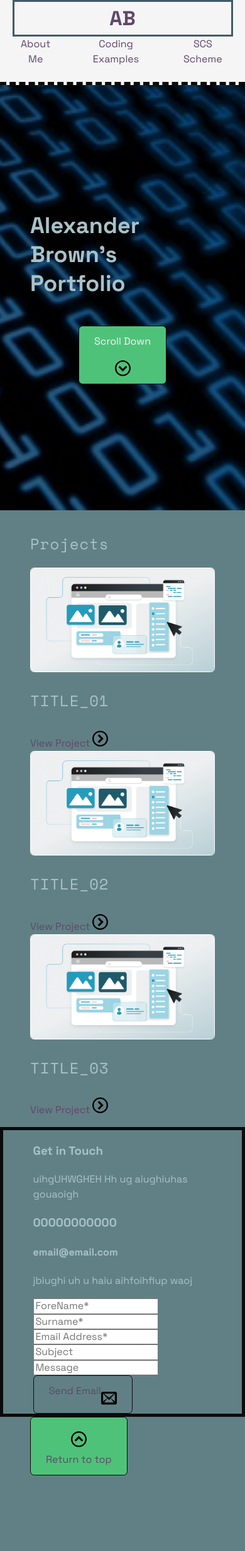
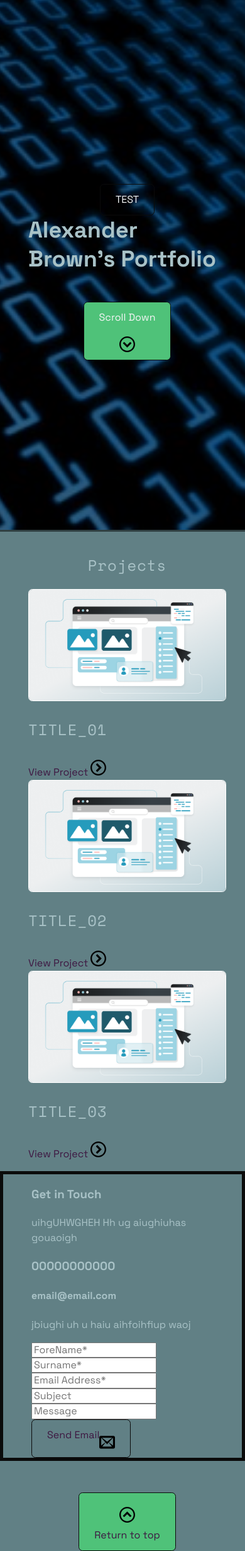
Before and after one commit to thebarmybrit-svg/Portfolio, a PHP site: page / in a window 390 px wide. Shown: the whole page at 63% size. Before the commit the page ends 2342 px from the top, so only its background shows below. Run offline with PHP 8.4, Linux system fonts and the light colour scheme.

Commit message:
Hidden sidebar in mobile view, created dummy button for future functionality, adjusted center look of the webpages

```diff
--- a/about_me.html
+++ b/about_me.html
@@ -21,10 +21,16 @@
                             <a href="about_me.html">About Me</a>
                         </li>
                         <li class="naviagion-item">
+                            <a href="index.html#projects-section">Projects</a>
+                        </li>
+                        <li class="naviagion-item">
                             <a href="coding_examples.html">Coding Examples</a>
                         </li>
                         <li class="naviagion-item">
                             <a href="scs_scheme.html">SCS Scheme</a>
+                        </li>
+                        <li class="naviagion-item">
+                            <a href="index.html#contact-form-section">Contact Me</a>
                         </li>
                     </ul>
                     <div class="sidebar-social-logos hidden-mobile">
--- a/coding_examples.html
+++ b/coding_examples.html
@@ -21,10 +21,16 @@
                             <a href="about_me.html">About Me</a>
                         </li>
                         <li class="naviagion-item">
+                            <a href="index.html#projects-section">Projects</a>
+                        </li>
+                        <li class="naviagion-item">
                             <a href="coding_examples.html">Coding Examples</a>
                         </li>
                         <li class="naviagion-item">
                             <a href="scs_scheme.html">SCS Scheme</a>
+                        </li>
+                        <li class="naviagion-item">
+                            <a href="index.html#contact-form-section">Contact Me</a>
                         </li>
                     </ul>
                     <div class="sidebar-social-logos hidden-mobile">
--- a/index.html
+++ b/index.html
@@ -11,6 +11,7 @@
         <div id="header">
             <header>
                 <div class="inner">
+
                     <div class="img-container">
                         <img class="img img--banner" src="img/data-600x243.jpg" alt="neon blue 1s and 0s on a dark background">
                     </div>
@@ -18,6 +19,12 @@
                         <div class="header-container">
                             <div class="container">
                                 <div class="grid">
+                                    <div class="nav-toggle hidden-sm hidden-md hidden-lg hidden-xl">
+                                        <a class="btn btn--toggle">
+                                            TEST
+                                            <span class="icon icon-hamburger"></span>
+                                        </a>
+                                    </div>
                                     <h1 class="hidden-sm hidden-md hidden-lg hidden-xl">Alexander Brown's Portfolio</h1>
                                     <h1 class="hidden-mobile">My Name is Alexander Brown</h1>
                                     <p class="hidden-mobile">I am a Web developer, and this is my portfolio.</p>
@@ -33,7 +40,7 @@
             </header>
         </div>
 
-        <div id="sidebar-section">
+        <div id="sidebar-section" class="hidden-mobile">
             <div class="sidebar-container">
                 <div class="grid">
                     <div class="initials">
@@ -44,13 +51,19 @@
                             <a href="about_me.html">About Me</a>
                         </li>
                         <li class="naviagion-item">
+                            <a href="index.html#projects-section">Projects</a>
+                        </li>
+                        <li class="naviagion-item">
                             <a href="coding_examples.html">Coding Examples</a>
                         </li>
                         <li class="naviagion-item">
                             <a href="scs_scheme.html">SCS Scheme</a>
                         </li>
+                        <li class="naviagion-item">
+                            <a href="index.html#contact-form-section">Contact Me</a>
+                        </li>
                     </ul>
-                    <div class="sidebar-social-logos hidden-mobile">
+                    <div class="sidebar-social-logos">
                         <a class="facebook btn--primary" href="#" target="_blank" rel="noopener">
                             <span class="icon-facebook"></span>
                         </a>
@@ -118,14 +131,14 @@
             <div id="contact-form-section">
                 <div class="container">
                     <div class="grid">
-                        <div class="grid__col-lg--5 contact-information">
+                        <div class="grid__col-md--4 grid__col-lg--5 contact-information">
                             <h3>Get in Touch</h3>
                             <p>uihgUHWGHEH Hh ug aiughiuhas gouaoigh</p>
                             <h3>00000000000</h3>
                             <h4>email@email.com</h4>
                             <p>jbiughi uh u haiu aihfoihfiup waoj</p>
                         </div>
-                        <form class="grid__col-lg--8 contact-form" method="get" action="#" accept-charset="UTF8">
+                        <form class="grid__col-md--6 grid__col-lg--8 contact-form" method="get" action="#" accept-charset="UTF8">
                             <input type="text" placeholder="ForeName*">
                             <input type="text" placeholder="Surname*">
                             <input type="text" placeholder="Email Address*">
--- a/scs_scheme.html
+++ b/scs_scheme.html
@@ -21,10 +21,16 @@
                             <a href="about_me.html">About Me</a>
                         </li>
                         <li class="naviagion-item">
+                            <a href="index.html#projects-section">Projects</a>
+                        </li>
+                        <li class="naviagion-item">
                             <a href="coding_examples.html">Coding Examples</a>
                         </li>
                         <li class="naviagion-item">
                             <a href="scs_scheme.html">SCS Scheme</a>
+                        </li>
+                        <li class="naviagion-item">
+                            <a href="index.html#contact-form-section">Contact Me</a>
                         </li>
                     </ul>
                     <div class="sidebar-social-logos hidden-mobile">
--- a/scss/base/_base.scss
+++ b/scss/base/_base.scss
@@ -18,11 +18,11 @@ body {
     overflow-x: hidden;
     width: 100vw;
     padding-left: 0;
-    padding-top: $sidebar-height;
+    // padding-top: $sidebar-height;
 
     @include mq(small){
         padding-left: em($sidebar-width/1.75) !important;
-        padding-top: 0;
+        // padding-top: 0;
     }
     @include mq(large){
         padding-left: em($sidebar-width-lg/1.75) !important;
--- a/scss/layout/_grid_container.scss
+++ b/scss/layout/_grid_container.scss
@@ -3,15 +3,13 @@
 // ==========================================================================
 
 .grid {
-    display: flex;
+    @extend %center-flex;
     flex-wrap: wrap;
-    justify-content: center;
-    align-items: stretch;
     flex-direction: column;
 
     @extend %clearfix;
     @extend .centered;
-    width: 90%;
+    width: 100%;
     max-width: 100%;
 
     @include mq(small) {
--- a/scss/modules/_button.scss
+++ b/scss/modules/_button.scss
@@ -35,12 +35,17 @@
     }
 
     &--nav{
-        display: inline-flex;
+        display: flex;
         flex-direction: column;
         align-items: center;
         justify-content: center;
         text-align: center;
         gap: 8px;
+        position: relative;
+        bottom: auto;
+        left: auto;
+        transform: none;
+        margin-top: 20px;
     }
 
 }
--- a/scss/modules/_container.scss
+++ b/scss/modules/_container.scss
@@ -30,7 +30,7 @@
     display: grid;
     grid-template-columns: auto;
     margin: 0px auto;
-    padding: 0px 15px;
+    padding: 0px 15px 0 30px;
     grid-gap: $g-gutter-width;
     grid-auto-flow: column;
     grid-auto-columns: 1fr;
--- a/scss/modules/_footer.scss
+++ b/scss/modules/_footer.scss
@@ -1,3 +1,14 @@
 // ==========================================================================
 // Footer
 // ==========================================================================
+
+footer{
+    // @extend %center-flex;
+    // @extend .centered;
+    @include mq(small){
+        margin-left: 0%;
+        margin-right: 0%;
+    }
+    padding: em(30px) 0 0;
+    position: relative;
+}
--- a/scss/modules/_header_banner.scss
+++ b/scss/modules/_header_banner.scss
@@ -3,18 +3,12 @@
 // ==========================================================================
 
 #header{
-    display: flex;
-    justify-content: center;
-    align-items: center;
-    width: 100%;
+    // @extend %center-flex;
 
     .inner {
-        display: flex;
+        @extend %center-flex;
         position: relative;
-        justify-content: center;
-        align-items: center;
-        width: 100vw;
-        height: 80vh;
+        height: 100vh;
         overflow: hidden;
 
         .image-container{
@@ -34,7 +28,6 @@
 
         .btn{
             color: $white;
-
             position: relative;
             bottom: auto;
             left: auto;
--- a/scss/modules/_img.scss
+++ b/scss/modules/_img.scss
@@ -3,13 +3,6 @@
 // ==========================================================================
 
 .img {
-
-    [class*="img--"] > & {
-        display: block;
-        width: 100%;
-        height: auto;
-    }
-    // @include m(project){}
     @include m(project) {
         width: 100%;
         height: auto;
@@ -25,13 +18,8 @@
         margin-top: em(24px);
     }
     @include m(banner) {
+        display: inline-block;
         width: auto;
-        // height: 300px;
         height: 100vh;
-        display: block;
-        @include mq(small){
-            width: 100vw;
-            height: auto;
-        }
     }
 }
--- a/scss/modules/_index.scss
+++ b/scss/modules/_index.scss
@@ -27,6 +27,11 @@
 // Buttons
 // ==========================================================================
 @import 'button';
+
+// ==========================================================================
+// Toggle Navigation View
+// ==========================================================================
+@import 'nav_toggle';
 
 // ==========================================================================
 // Sidebar Navigation
--- /dev/null
+++ b/scss/modules/_nav_toggle.scss
@@ -0,0 +1,7 @@
+// ==========================================================================
+// Toggle Navigation View
+// ==========================================================================
+
+.nav-toggle{
+    z-index: 1000;
+}
--- a/scss/modules/_sidebar.scss
+++ b/scss/modules/_sidebar.scss
@@ -7,28 +7,40 @@
   position: fixed;
   top: 0;
   left: 0;
-  right: 0;
-  width: 100%;
-  height: $sidebar-height;
+  bottom: 0;
+  height: 100%;
+  width: $sidebar-width !important;
+  background-color: $colour-secondary;
+  border-right: 5px $black dashed;
   z-index: 1000;
-  background-color: $white;
-  border-bottom: 5px $black dashed;
   overflow-x: hidden;
+
+  .sidebar-container{
+    display: grid;
+    grid-template-columns: auto;
+    // margin: 0px auto;
+    padding: 0px 15px;
+    grid-gap: $g-gutter-width;
+    grid-auto-flow: column;
+    grid-auto-columns: 1fr;
+    align-items: center;
+    height: 100%;
+    padding: 10px 10px 0;
+  }
 
   .grid {
     height: 100%;
-    flex-direction: row;
+    flex-direction: column;
     padding: 0;
-    justify-content: space-between;
-    height: 100%;
+    justify-content: flex-start;
+    align-items: flex-start;
   }
 
   .initials {
-
     width: 100%;
     max-width: 100vw;
-    margin: 0 auto;
-    border: 3px solid $colour-secondary;
+    margin: 0 0 30px 0;
+    border: 3px solid $black;
     padding: 10px 0;
     text-align: center;
 
@@ -41,10 +53,12 @@
   }
 
   .navigation {
-    display: flex;
-    gap: $g-gutter-width;
-    padding: 0;
+    display: block;
+    flex-direction: column;
     margin: 0;
+    padding-top: 10px auto;
+    gap: 0;
+    width: 100%;
     align-self: center;
 
     .naviagion-item {
@@ -64,50 +78,6 @@
     gap: 5px;
   }
 
-  @include mq(small){
-    right: auto;
-    bottom: 0;
-    height: 100%;
-    width: $sidebar-width !important;
-    border-bottom: none;
-    border-right: 5px $black dashed;
-
-    .sidebar-container{
-        display: grid;
-        grid-template-columns: auto;
-        // margin: 0px auto;
-        padding: 0px 15px;
-        grid-gap: $g-gutter-width;
-        grid-auto-flow: column;
-        grid-auto-columns: 1fr;
-        align-items: center;
-        height: 100%;
-        padding: 10px 10px 0;
-    }
-
-    .grid {
-      flex-direction: column;
-      justify-content: flex-start;
-      align-items: flex-start;
-    }
-
-    .initials{
-        margin: 0 0 30px 0;
-    }
-
-    .navigation {
-        display: block;
-        flex-direction: column;
-        padding: 10px auto;
-        gap: 0;
-        // margin: 30px 0;
-
-        .naviagion-item {
-            margin-bottom: 15px;
-            }
-    }
-  }
-
   @include mq(large){
     width: $sidebar-width-lg !important;
 
--- a/scss/utilities/_config.scss
+++ b/scss/utilities/_config.scss
@@ -38,7 +38,7 @@ $steel-slate	: #405c6b;
 $dark-coal		: #2D3F42;
 $icy-blue		: #A9C2C7;
 $cinereous		: #9e7f7a;
-$amathyst-dusk	: #60476b;
+$amathyst-dusk	: #3e1742;
 $mint-green		: #4fc279;
 
 
--- a/scss/utilities/_helpers.scss
+++ b/scss/utilities/_helpers.scss
@@ -12,23 +12,18 @@
   }
 }
 
-// Screen reader text
-
-.srt {
-	border: 0;
-	clip: rect(0 0 0 0);
-	height: 1px;
-	margin: -1px;
-	overflow: hidden;
-	padding: 0;
-	position: absolute;
-	width: 1px;
-}
 
 // Center alignment
 
 %center-align {
 	text-align: center;
+}
+
+%center-flex{
+	display: flex;
+    justify-content: center;
+    align-items: center;
+    width: 100vw;
 }
 
 // For pseudo-elements
@@ -48,3 +43,16 @@
 	padding-right: em(15px);
 	padding-left: em(15px);
 }
+
+// Screen reader text
+
+.srt {
+	border: 0;
+	clip: rect(0 0 0 0);
+	height: 1px;
+	margin: -1px;
+	overflow: hidden;
+	padding: 0;
+	position: absolute;
+	width: 1px;
+}
```
Also changed, not shown: scss/layout/_hidden.scss (+5 -5 lines), css/styles.css, 1 other file. Lines whose indentation alone changed are shown as unchanged.
